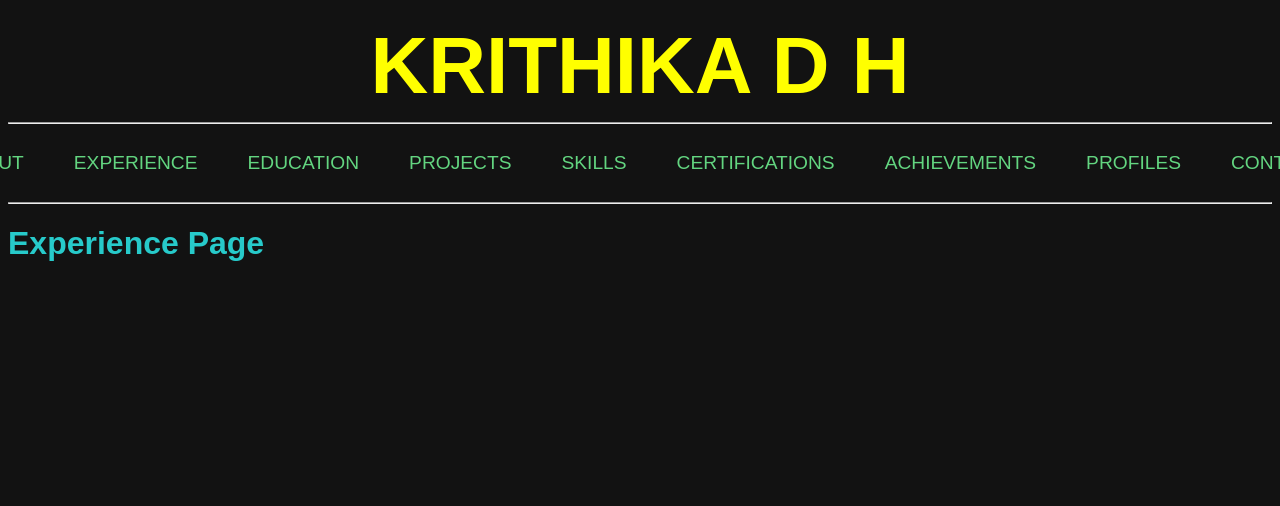
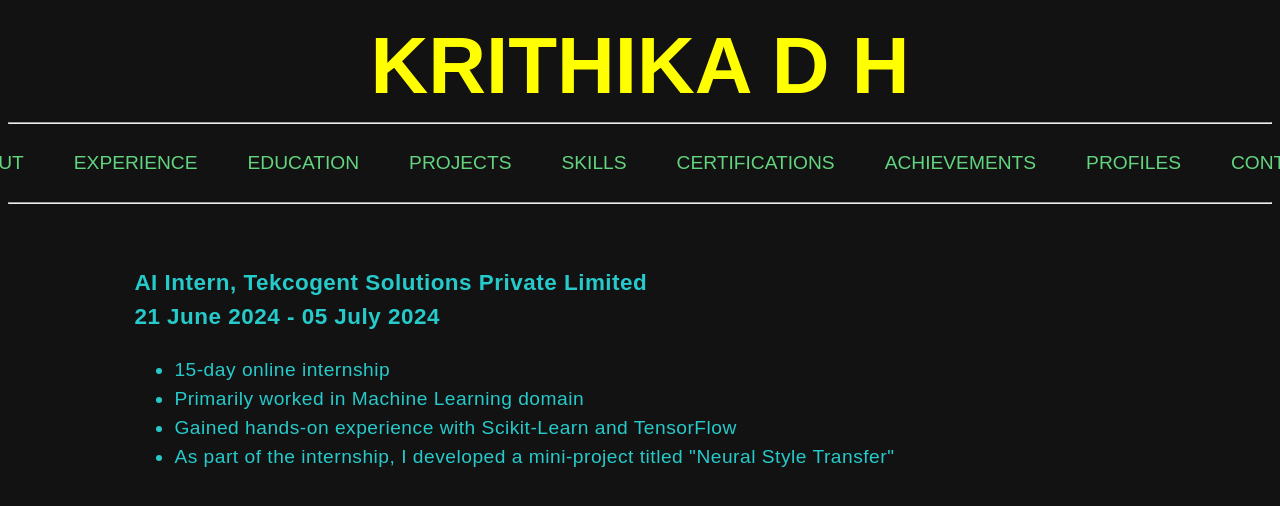
Before and after one commit to krithikadh/PORTFOLIO, a React (Vite) app in the folder portfolio/: page /experience in a window 1280 px wide. Shown: the top 506 px of the page. Built offline with nearby package versions, Linux system fonts and the light colour scheme.

Commit message:
Experience page completed

```diff
--- a/portfolio/src/components/FunctionalComponents/Experience.jsx
+++ b/portfolio/src/components/FunctionalComponents/Experience.jsx
@@ -1,9 +1,24 @@
+import React from "react";
+import "../css/About.css";
+
 function Experience(){
-    return(
-        <div>
-            <h1>Experience Page</h1>
+    return (
+        <div className="about-container">
+          <h3>
+            AI Intern, Tekcogent Solutions Private Limited<br/>
+            21 June 2024 - 05 July 2024
+          </h3>
+          <p>
+            <ul>
+                <li>15-day online internship</li>
+                <li>Primarily worked in Machine Learning domain</li>
+                <li>Gained hands-on experience with Scikit-Learn and TensorFlow</li>
+                <li>As part of the internship, I developed a mini-project titled "Neural Style Transfer"</li>
+            </ul>
+          </p>
+
         </div>
-    )
+    );
 }
 
 export default Experience
```
